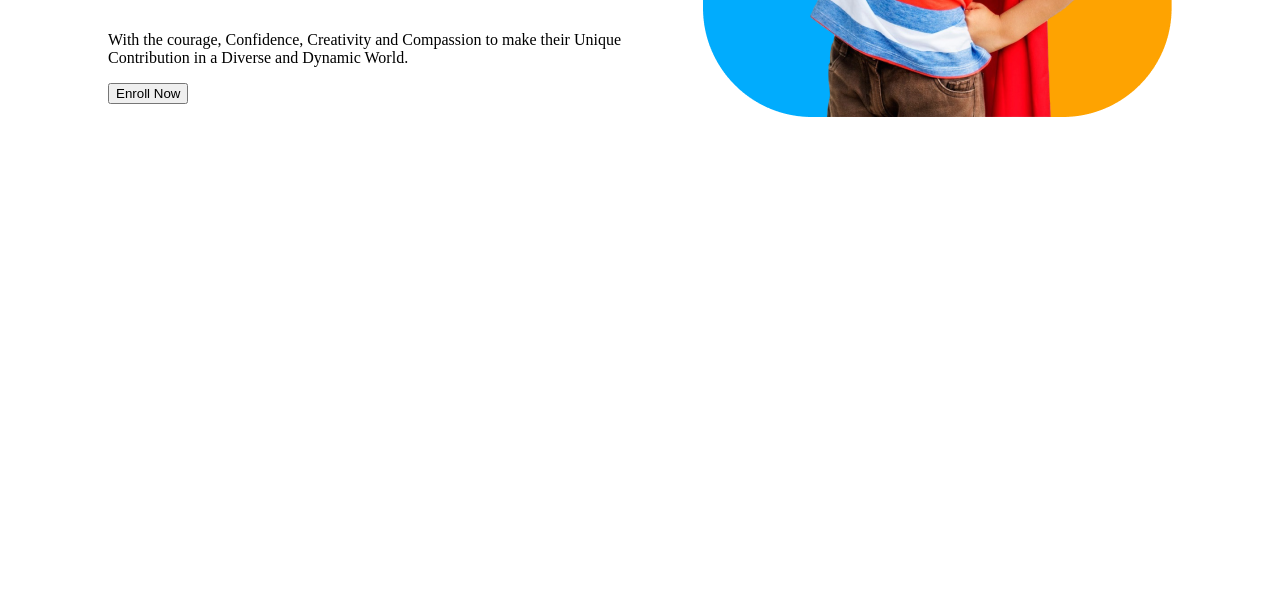
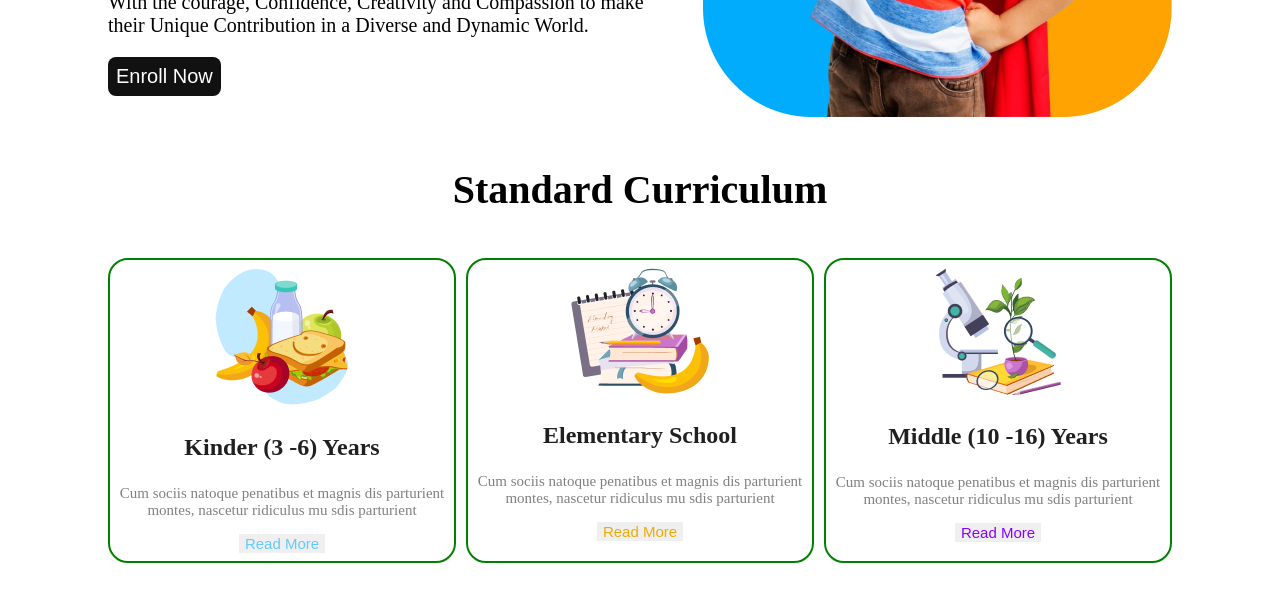
Before and after one commit to Dipok-Kumar-Ray/pro-hero-assignment-2, a plain HTML site: page index.html in a window 1280 px wide. Shown: the part 574-1181 px from the top of the page. Before the commit the page ends 800 px from the top, so only its background shows below. Drawn offline with Linux system fonts and the light colour scheme.

Commit message:
added caption-status, border-box style

```diff
--- a/index.html
+++ b/index.html
@@ -34,6 +34,34 @@
             <img src="assets/hero-kids.png" alt="">
         </div>
     </section>
+    <br>
     <!-- section number two end  -->
+
+   <div id="caption">
+    <h1>Standard Curriculum</h1>
+   </div>
+   <br>
+   <section class="header">
+    <div class="kinder">
+        <img src="assets/kinder.png" alt="">
+        <h3 class="title">Kinder (3 -6) Years</h3>
+        <p class="para">Cum sociis natoque penatibus et magnis dis parturient montes, nascetur ridiculus mu sdis parturient</p>
+        <button class="first-btn">Read More</button>
+    </div>
+    <div class="elemendery">
+        <img src="assets/elementary.png" alt="">
+        <h3 class="title">Elementary School</h3>
+        <p class="para">Cum sociis natoque penatibus et magnis dis parturient montes, nascetur ridiculus mu sdis parturient</p>
+        <button class="second-btn">Read More</button>
+    </div>
+    <div class="middle">
+        <img src="assets/middle.png" alt="">
+        <h3 class="title">Middle (10 -16) Years</h3>
+        <p class="para">Cum sociis natoque penatibus et magnis dis parturient montes, nascetur ridiculus mu sdis parturient</p>
+        <button class="third-btn">Read More</button>
+    </div>
+   </section>
+   <br>
+   <br>
 </body>
 </html>
--- a/style.css
+++ b/style.css
@@ -62,9 +62,92 @@
     gap: 50px;
 }
 .student-container{
-    margin-top: 140px;
+    margin-top: 100px;
 }
 .student-title{
     font-size: 3.5rem;
     font-weight: 700;
 }
+.power{
+    color:rgb(254, 163, 1) ;
+}
+.small-age{
+    color: rgb(17, 17, 17);
+}
+.vision{
+    color:rgb(1, 172, 253) ;
+}
+.student-description{
+    font-size: 20px;
+    font-weight: 400;
+}
+.enroll-btn{
+    background-color: rgb(17, 17, 17);
+    color: rgb(255, 255, 255);
+    font-size: 20px;
+    font-weight: 500;
+    border-radius: 8px;
+    padding: 8px;
+    border: none;
+}
+#caption{
+     margin: 0px 100px;
+     text-align: center;
+     font-size: 20px;
+     font-weight: 500;
+     color: rgb(0, 0, 0);
+}
+.header{
+    display: flex;
+    margin: 0px 100px;
+    gap: 10px;
+}
+.kinder{
+    padding: 8px;
+    align-items: center;
+    text-align: center;
+    border: 2px solid green;
+    border-radius: 20px;
+}
+.elemendery{
+    padding: 8px;
+    align-items: center;
+    text-align: center;
+    border: 2px solid green;
+    border-radius: 20px;
+}
+.middle{
+    padding: 8px;
+    align-items: center;
+    text-align: center;
+    border: 2px solid green;
+    border-radius: 20px;
+}
+.title{
+    color:rgb(32, 32, 32) ;
+    font-size: 24px;
+    font-weight:700;
+}
+.para{
+    font-size: 15px;
+    font-weight: 500;
+    color: rgb(128, 128, 128);
+}
+.first-btn{
+    font-size: 15px;
+    font-weight: 500;
+    color: rgb(100, 200, 255);
+    border: none;
+}
+.second-btn{
+    font-size: 15px;
+    font-weight: 500;
+    color: rgb(240, 170, 0);
+    border: none;
+}
+.third-btn{
+    font-size: 15px;
+    font-weight: 500;
+    color: rgb(135, 0, 255);
+    border: none;
+}
```
